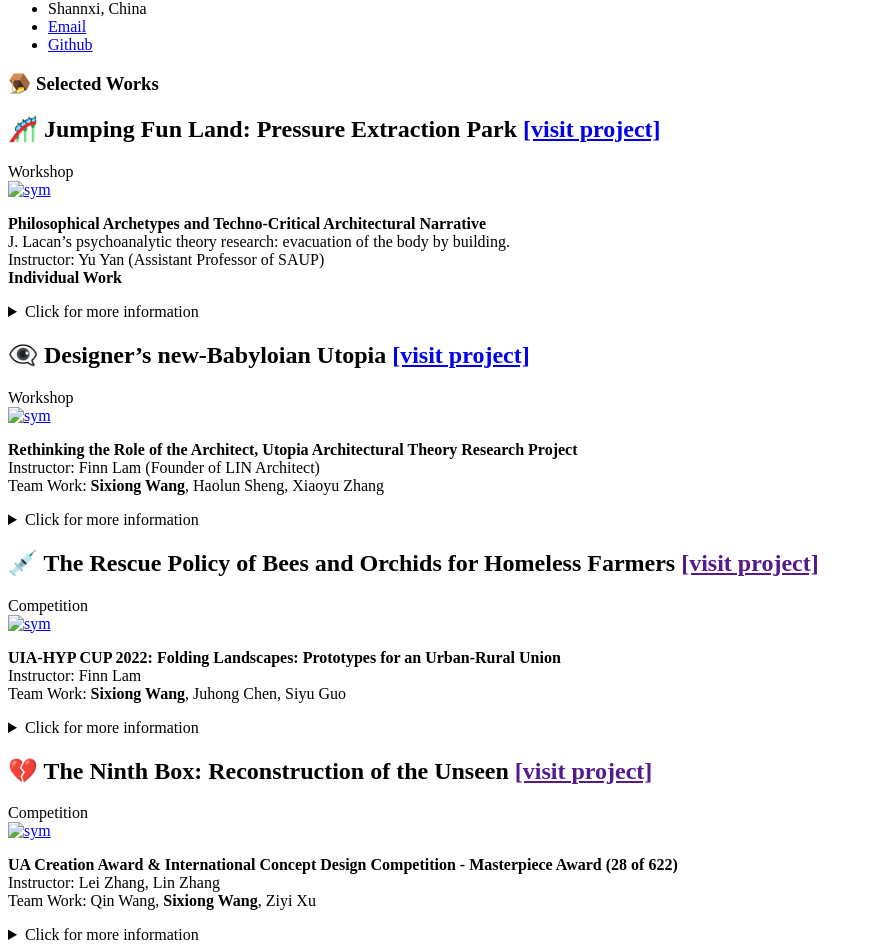
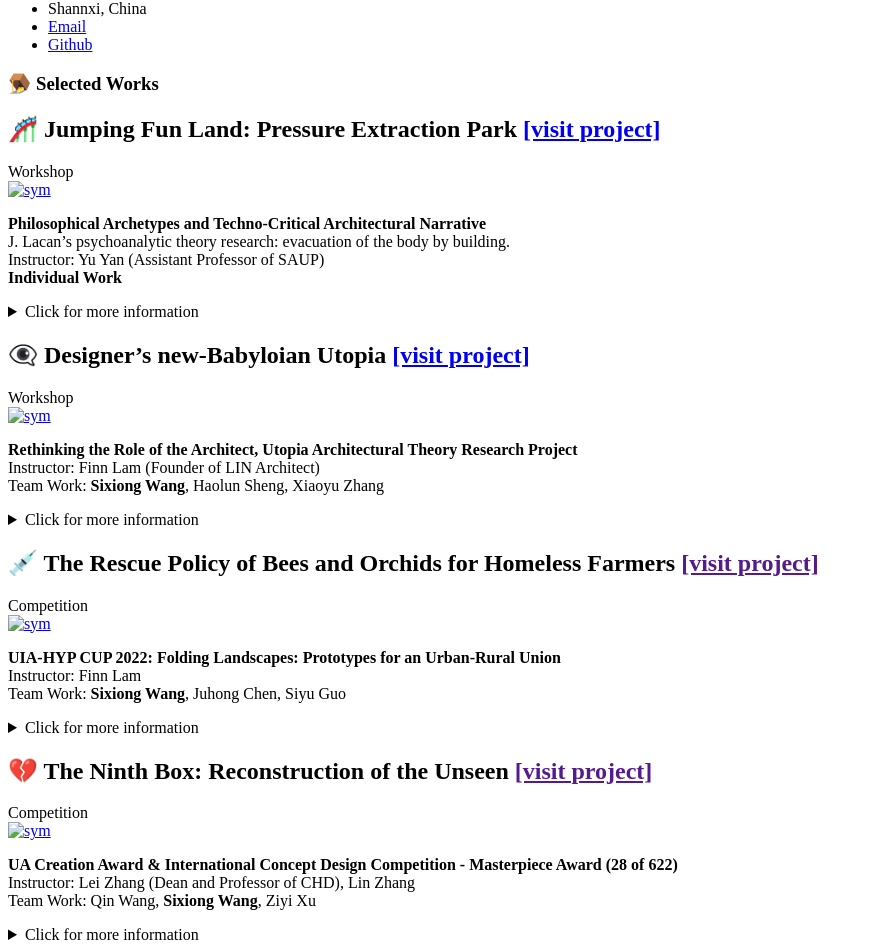
Before and after one commit to sixiong-wang/academic-page, a Jekyll site: the page built from _pages/includes/pub.md, in a window 1280 px wide. Shown: the part 615-1567 px from the top of the page, without its empty margins (0-872 px from the left). Built offline with Jekyll 4.4.1, drawn with Linux system fonts in a browser that asks for light colours; our own code applies the rules of GitHub Pages for plain Markdown files; comment, search, counter and statistics services are not loaded.

Commit message:
修改导师信息

```diff
--- a/_pages/includes/pub.md
+++ b/_pages/includes/pub.md
@@ -137,7 +137,7 @@ Team Work: **Sixiong Wang**, Juhong Chen, Siyu Guo
 
 **UA Creation Award & International Concept Design Competition - Masterpiece Award (28 of 622)**
 \\
-Instructor: Lei Zhang, Lin Zhang
+Instructor: Lei Zhang (Dean and Professor of CHD), Lin Zhang
 \\
 Team Work: Qin Wang, **Sixiong Wang**, Ziyi Xu
 
```
